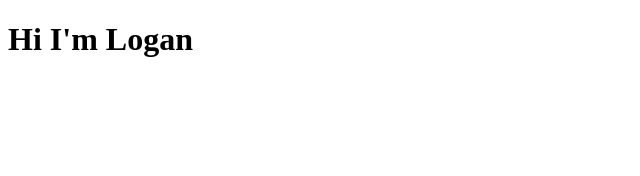
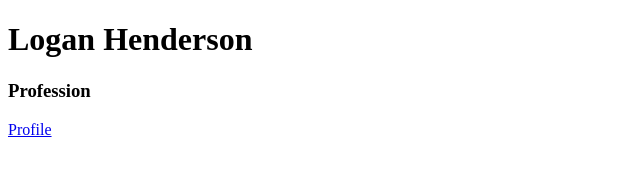
Before and after one commit to loganghenderson/loganghenderson.github.io, a plain HTML site: page index.html in a window 1280 px wide. Shown: the whole page, without its empty margins (0-640 px from the left). Drawn offline with Linux system fonts and the light colour scheme.

Commit message:
Update index.html

```diff
--- a/index.html
+++ b/index.html
@@ -1,9 +1,33 @@
 <!DOCTYPE html>
 <html>
+	<head>
+		<link type="text/css" rel="stylesheet" href="stylesheet.css"/>
+		<title>Logans Theme</title>
+	</head>
 <body>
+<!--
+<div id="wraper">
+	<section class="home-header">
+	<!--start container
+	<div class="container">
+	 <div class="row">
+	 <div class="col-xs-12 col-sm-5 col-lg-5 text-right">
+                        <!-- Your foto
+                        <div class="foto">
+                            <img src="./assets/img/photo.png" alt="Ukieweb">
+                        </div>
+                        <!-- end your foto
+                    </div>
+    <div class="col-xs-12 col-sm-7 col-lg7" -->
+    	<h1>Logan Henderson</h1>
+    	<h3>Profession</h3>
 
-<h1>Hi I'm Logan</h1>
-
+    	<div class="container">
+    		<div class="row">
+    			<a href="profile.html">Profile</a>
+    		</div>
+    	</div>
+</div>
 
 </body>
 </html>
```
